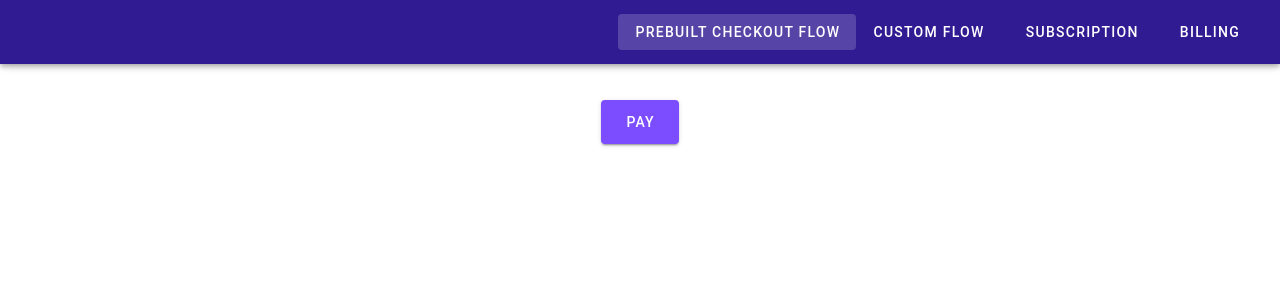
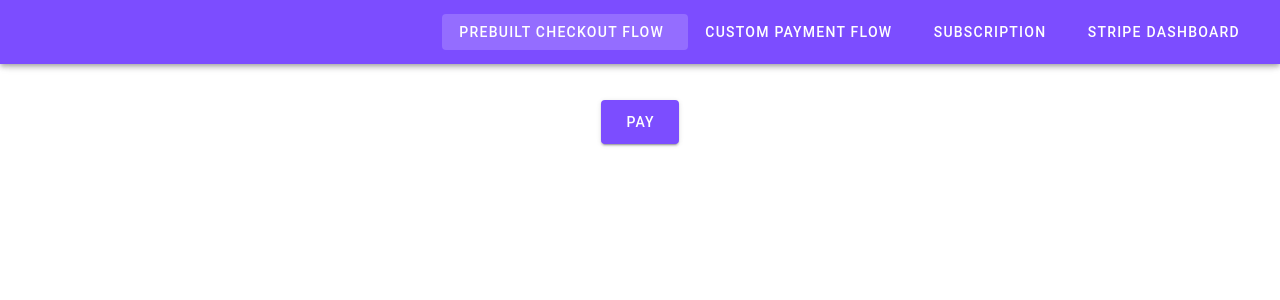
Before and after one commit to gencosoft/fullstackstripe, a Vue app in the folder stripe-vue-express/ui/: page /#/prebuiltcheckout in a window 1280 px wide. Shown: the top 300 px of the page. Built offline with nearby package versions, Linux system fonts and the light colour scheme; the HTML template or start-up script is replaced by a standard one.

Commit message:
refactoring

```diff
--- a/stripe-vue-express/ui/src/App.vue
+++ b/stripe-vue-express/ui/src/App.vue
@@ -1,15 +1,15 @@
 <template>
   <v-app>
-    <v-app-bar app color="deep-purple darken-4" dark>
+    <v-app-bar app color="deep-purple accent-2" dark>
 
       <v-spacer></v-spacer>
 
       <v-btn to="/prebuiltcheckout" target="_self" text>
-        <span class="">Prebuilt Checkout Flow</span>
+        <span class="mr-2">Prebuilt Checkout Flow</span>
       </v-btn>
 
       <v-btn to="/customflow" target="_self" text>
-        <span class="mr-2">Custom Flow</span>
+        <span class="mr-2">Custom Payment Flow</span>
       </v-btn>
 
       <v-btn to="/subscription" target="_self" text>
@@ -17,10 +17,10 @@
       </v-btn>
 
 
+      <v-btn @click="openDashboard"  text>
+        <span class="mr-2">Stripe Dashboard</span>
+      </v-btn>
 
-      <v-btn to="/billing" target="_self" text>
-        <span class="mr-2">Billing</span>
-      </v-btn>
     </v-app-bar>
 
     <v-main> <router-view></router-view> </v-main>
@@ -34,5 +34,10 @@ export default {
   data: () => ({
     //
   }),
+  methods:{
+    openDashboard(){
+      window.open("https://dashboard.stripe.com/");
+    }
+  }
 };
 </script>
--- a/stripe-vue-express/ui/src/components/PrebuiltCheckout.vue
+++ b/stripe-vue-express/ui/src/components/PrebuiltCheckout.vue
@@ -1,17 +1,27 @@
 <template>
   <v-container>
     <br />
-    <v-btn dark large color="deep-purple accent-2" @click="handleCheckout">PAY</v-btn>
+    <v-btn
+      :loading="isLoading"
+      dark
+      large
+      color="deep-purple accent-2"
+      @click="handleCheckout"
+      >PAY</v-btn
+    >
   </v-container>
 </template>
 
 <script>
 export default {
   data() {
-    return {};
+    return {
+      isLoading: false,
+    };
   },
   methods: {
     handleCheckout() {
+      this.isLoading = true;
       var stripe = window.Stripe(
         "pk_test_51I7c7BDHwX5RTLC4wFAHLF4OHXBZO1NvhjADh90QmHW98WPleWg4evwc9TEMvPm3TQzj3TrVOuDdfxZxMxLcGHKX00BQxMTA93"
       );
@@ -30,6 +40,8 @@ export default {
         })
         .then(function (session) {
           console.log("your session " + JSON.stringify(session));
+
+          this.isLoading = false;
           return stripe.redirectToCheckout({
             sessionId: session_id,
           });
@@ -44,6 +56,7 @@ export default {
         })
         .catch(function (error) {
           console.error("Error:", error);
+          this.isLoading = false;
         });
     },
   },
```
Also changed, not shown: 1 other file (tests, documents, lock files or other folders).
